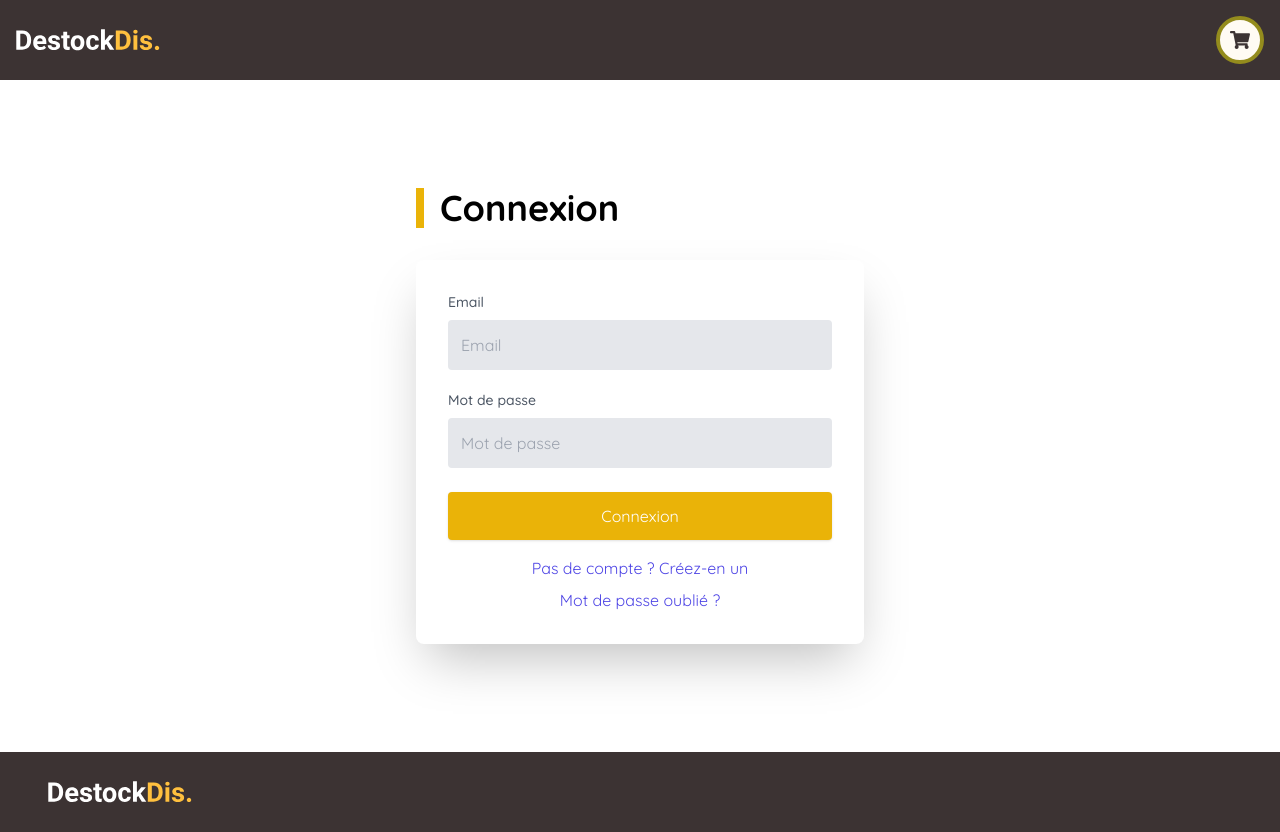
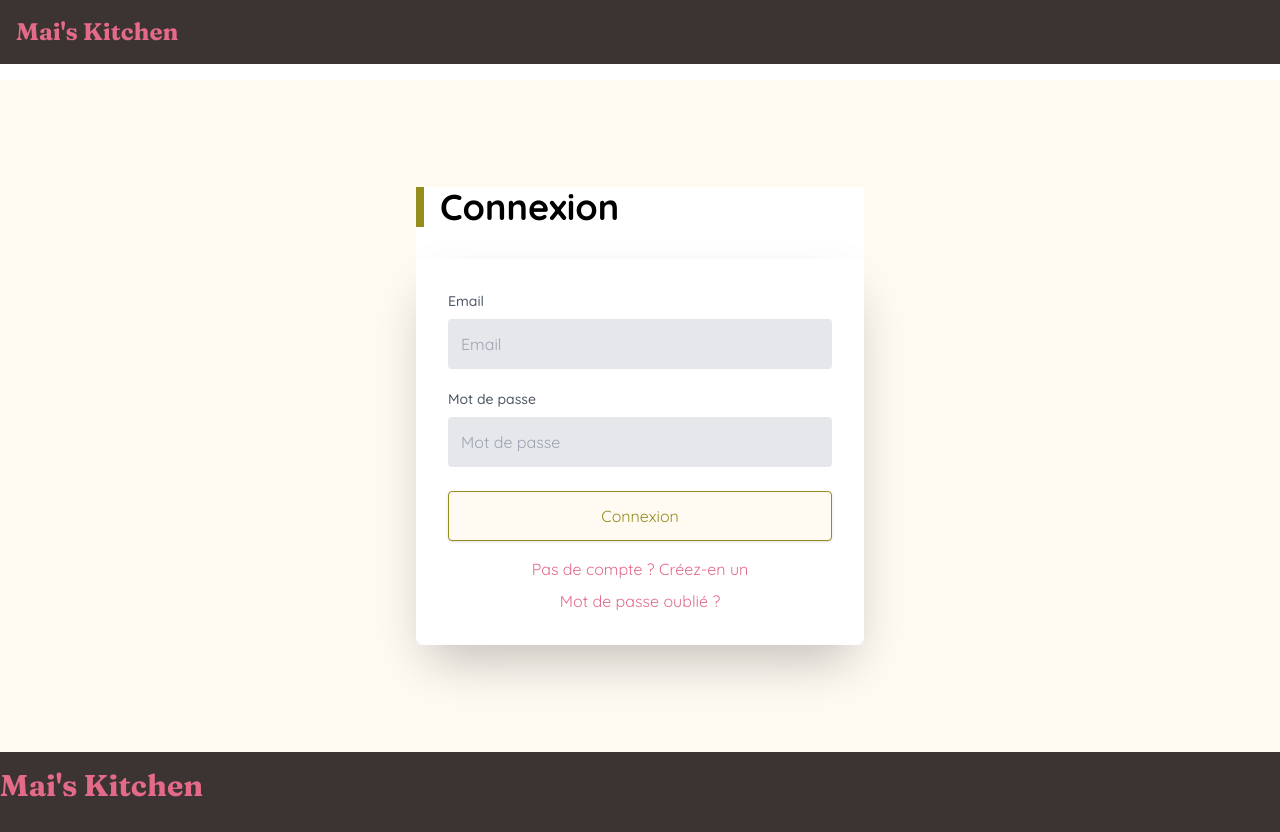
Before and after one commit to Gaother/FoodOrder, a React (Create React App) app in the folder Front/: page /login in a window 1280 px wide. Built offline with nearby package versions, Linux system fonts and the light colour scheme.

Commit message:
Fin refonte front

```diff
--- a/Front/public/index.html
+++ b/Front/public/index.html
@@ -9,7 +9,7 @@
     <meta name="theme-color" content="#OOOOOO" />
     <meta
       name="description"
-      content="DestockDis - Le déstockage électroménager réservé aux pros"
+      content="Mai's Kitchen"
     />
     <link rel="apple-touch-icon" href="%PUBLIC_URL%/favicon.ico" />
     <!--
@@ -26,7 +26,7 @@
       work correctly both with client-side routing and a non-root public URL.
       Learn how to configure a non-root public URL by running `npm run build`.
     -->
-    <title>DestockDis - Le déstockage électroménager réservé aux pros</title>
+    <title>Mai's Kitchen</title>
   </head>
   <body>
     <noscript>You need to enable JavaScript to run this app.</noscript>
--- a/Front/src/components/FooterComponent.js
+++ b/Front/src/components/FooterComponent.js
@@ -1,6 +1,5 @@
 import React from 'react';
 import { Link } from 'react-router-dom';
-import destockdisSvg from '../assets/destockdis.svg';
 
 const Footer = () => {
   const scrollToTop = () => {
@@ -11,14 +10,10 @@ const Footer = () => {
     <footer className="bg-[#3C3333] text-white">
       <div className="container mx-auto py-4">
         <div className="flex flex-col md:flex-row items-center justify-between">
-          <div className="flex-shrink-0 w-full md:w-1/4 md:mb-0 mb-0">
+          <div className="flex-shrink-0 w-full h-12 md:w-1/4 md:mb-0 mb-0">
             <figure className="object-contain">
               <Link to="/" onClick={scrollToTop}>
-                <img
-                  src={destockdisSvg}
-                  alt="DestockDis"
-                  className="h-12 w-36 md:ml-12 ml-6"
-                />
+                <h1 className="font-bold text-3xl text-[#E36A88] mr-4 visible font-fraunces">Mai's Kitchen</h1>
               </Link>
             </figure>
           </div>
--- a/Front/src/components/LoadingComponent.js
+++ b/Front/src/components/LoadingComponent.js
@@ -1,7 +1,7 @@
 import React from 'react';
 import { ThreeDots } from 'react-loader-spinner';
 
-const LoadingSpinner = ({ color = "#00BFFF", height = 80, width = 80 }) => {
+const LoadingSpinner = ({ color = "#C60C30", height = 80, width = 80 }) => {
   return (
     <div className="flex justify-center items-center h-20vh">
       <div className="flex justify-center items-center">
--- a/Front/src/components/MainLoadingComponent.js
+++ b/Front/src/components/MainLoadingComponent.js
@@ -2,12 +2,12 @@ import React from 'react';
 import { ThreeDots } from 'react-loader-spinner';
 import destockdisSvg from '../assets/destockdis.svg';
 
-const LoadingSpinner = ({ color = "#FFFFFF", height = 80, width = 80 }) => {
+const LoadingSpinner = ({ color = "#C60C30", height = 80, width = 80 }) => {
   return (
     <div>
       <div className='bg-black min-h-screen flex flex-col justify-center items-center text-center'>
         <div className='flex z-50'>
-          <img src={destockdisSvg} className="h-32 w-64" alt="Loading" />
+          <h1 className="font-bold text-2xl text-[#E36A88] mr-4 visible font-fraunces">Mai's Kitchen</h1>
         </div>
         <div className='flex z-50'>
           <ThreeDots color={color} height={height} width={width} />
--- a/Front/src/components/Menu.js
+++ b/Front/src/components/Menu.js
@@ -5,7 +5,6 @@ import { useLocation } from 'react-router-dom';
 import { FaShoppingCart, FaUser, FaArrowUp } from 'react-icons/fa';
 import NotificationsManager from './notifications-components/NotificationManagerComponent';
 import UserNotificationsManager from './notifications-components/UserNotificationManagerComponent';
-import destockdisSvg from '../assets/destockdis.svg';
 
 
 const Menu = () => {
@@ -51,9 +50,11 @@ const Menu = () => {
     <div className="flex z-100">
       <nav className="flex justify-between items-center fixed top-0 left-0 right-0 z-10 bg-[#3C3333] p-4">
         <div className="flex items-center">
-          {isLoggedIn && <Link to="/"><img src={destockdisSvg} alt="Logo" className="h-12 w-36 mr-4 visible sm:block" /></Link>}
-          {!isLoggedIn && <img src={destockdisSvg} alt="Logo" className="h-12 w-36 mr-4 visible sm:block" />}
-          {isLoggedIn && userRole === "superadmin" && <Link to="/admin/orders" className="text-white px-3 py-2 rounded-md text-lg leading-6 font-bold">Admin Dashboard</Link>}
+          {isLoggedIn && <Link to="/"><h1 className="font-bold text-2xl text-[#E36A88] mr-4 visible font-fraunces">Mai's Kitchen</h1></Link>}
+          {!isLoggedIn &&
+            <h1 className="font-bold text-2xl text-[#E36A88] mr-4 visible font-fraunces">Mai's Kitchen</h1>}
+          {isLoggedIn && userRole === "superadmin" &&
+            <Link to="/admin/orders" className="text-white px-3 py-2 rounded-md text-lg leading-6 font-bold">Admin Dashboard</Link>}
         </div>
         <div className="flex items-center">
           {!isLoggedIn && location.pathname !== "/login" && location.pathname !== "/reset-password" && location.pathname !== "/change-password" && <Link to="/login" className="text-black px-3 py-2 rounded-md text-sm font-medium border-3 border-[#948C1D] bg-[#3C3333]">Se connecter</Link>}
@@ -68,9 +69,10 @@ const Menu = () => {
             null
               //<UserNotificationsManager/>
           }
+          {isLoggedIn &&
           <Link to="/cart" className="ml-4 flex p-0.5 items-center justify-center border-4 border-[#948C1D] bg-[#FFFBF3] rounded-full h-12 w-12"> {/*hover:bg-yellow-600*/}
             <FaShoppingCart color='#3C3333' className='p-2 h-full w-full' />
-          </Link>
+          </Link>}
         </div>
       </nav>
       <div className="mt-4 w-full h-full">
--- a/Front/src/components/notifications-components/NotificationManagerComponent.js
+++ b/Front/src/components/notifications-components/NotificationManagerComponent.js
@@ -104,7 +104,7 @@ const NotificationsManager = () => {
 
   return (
     <>
-      <div className="ml-4 flex p-0.5 items-center justify-center border-4 border-[#948C1D] bg-[#FFFBF3] text-white rounded-full h-12 w-12 hover:bg-yellow-600">
+      <div className="ml-4 flex p-0.5 items-center justify-center border-4 border-[#948C1D] bg-[#FFFBF3] text-white rounded-full h-12 w-12">
         <div className="relative flex flex-col">
           <div className="flex items-center" onClick={handleToggleNotifications}>
             <FaEnvelope
--- a/Front/src/pages/user/CartPage.js
+++ b/Front/src/pages/user/CartPage.js
@@ -132,10 +132,10 @@ const CartPage = () => {
 
   if (cartData.length === 0) {
     return (
-        <div className="flex flex-col justify-center items-center bg-gray-100" style={{ minHeight: "84vh" }}>
+        <div className="flex flex-col justify-center items-center bg-[#FFFBF3]" style={{ minHeight: "84vh" }}>
             <div className="text-center p-6 bg-white rounded-lg shadow-lg max-w-md">
                 <div className="mb-4">
-                    <FaShoppingCart className="text-gray-500 text-6xl mx-auto" />
+                    <FaShoppingCart color='3C3333' className="text-gray-500 text-6xl mx-auto" />
                 </div>
                 <h2 className="text-2xl font-bold mb-2">Votre panier est vide</h2>
                 <p className="text-gray-500 mb-6">
@@ -143,7 +143,7 @@ const CartPage = () => {
                 </p>
                 <button
                     onClick={() => navigate('/')}
-                    className="flex w-full items-center justify-center bg-yellow-500 hover:bg-yellow-600 text-white font-bold py-2 px-4 rounded-md"
+                    className="flex w-full items-center justify-center bg-[#FFFBF3] border border-[#948C1D] text-[#3C3333] font-bold py-2 px-4 rounded-md"
                 >
                     <FaShoppingBag className="mr-2" />
                     Retourner à la boutique
--- a/Front/src/pages/user/LoginPage.js
+++ b/Front/src/pages/user/LoginPage.js
@@ -133,10 +133,10 @@ const LoginRegister = () => {
   const inputStyle = error ? "block w-full p-3 rounded bg-gray-200 border border-red-500 focus:outline-none" : "block w-full p-3 rounded bg-gray-200 border border-transparent focus:outline-none";
 
   return (
-    <div className='flex md:flex-row flex-col min-h-[84vh]'>
+    <div className='flex md:flex-row flex-col min-h-[84vh] bg-[#FFFBF3]'>
     <div className="container mx-auto p-8 flex overflow-hidden md:w-1/2 items-center">
-      <div className="max-w-md w-full mx-auto">
-        <h1 className="text-4xl text-left pl-4 mb-8 font-bold border-l-8 border-yellow-500">{isRegister ? 'Inscription' : 'Connexion'}</h1>
+      <div className="max-w-md w-full mx-auto bg-white">
+        <h1 className="text-4xl text-left pl-4 mb-8 font-bold border-l-8 border-[#948C1D]">{isRegister ? 'Inscription' : 'Connexion'}</h1>
 
         <div className="bg-white rounded-lg overflow-hidden shadow-2xl">
           <div className="p-8">
@@ -216,7 +216,7 @@ const LoginRegister = () => {
                 {error && <p className="text-red-500 text-xs italic mt-4">{error}</p>} {/* Afficher le message d'erreur ici */}
               </div>
 
-              <button type="submit" className="w-full p-3 bg-yellow-500 text-white rounded shadow">
+              <button type="submit" className="w-full p-3 bg-[#FFFBF3] border border-[#948C1D] text-[#948C1D] rounded shadow">
                 {isRegister ? 'Inscription' : 'Connexion'}
               </button>
             </form>
@@ -224,12 +224,12 @@ const LoginRegister = () => {
             <div className="mt-4 text-center">
               <button
                 onClick={() => setIsRegister(!isRegister)}
-                className="text-indigo-600 hover:underline"
+                className="text-[#E36A88] hover:underline"
                 >
                 {isRegister ? 'Vous avez déjà un compte ? Connectez-vous à la place !' : 'Pas de compte ? Créez-en un'}
               </button>
               <div className="mt-2">
-              <Link to="/reset-password" className="text-indigo-600 hover:underline">
+              <Link to="/reset-password" className="text-[#E36A88] hover:underline">
                   Mot de passe oublié ?
               </Link>
               </div>
```
Also changed, not shown: Front/public/manifest.json, 1 other file (tests, documents, lock files or other folders).
